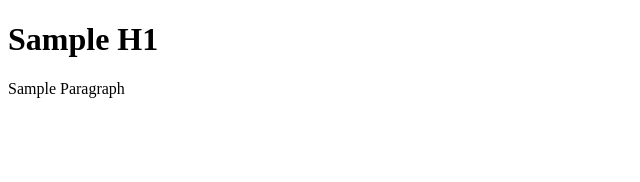
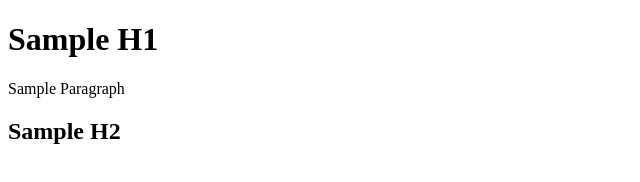
Before and after one commit to VinceTyron/Repo_Sample1, a plain HTML site: page index.html in a window 1280 px wide. Shown: the whole page, without its empty margins (0-640 px from the left). Drawn offline with Linux system fonts and the light colour scheme.

Commit message:
Added text and added sample H2 in html

```diff
--- a/index.html
+++ b/index.html
@@ -8,5 +8,6 @@
 <body>
     <h1>Sample H1</h1>
     <p>Sample Paragraph</p>
+    <h2>Sample H2</h2>
 </body>
 </html>
```
Also changed, not shown: sample.txt.
